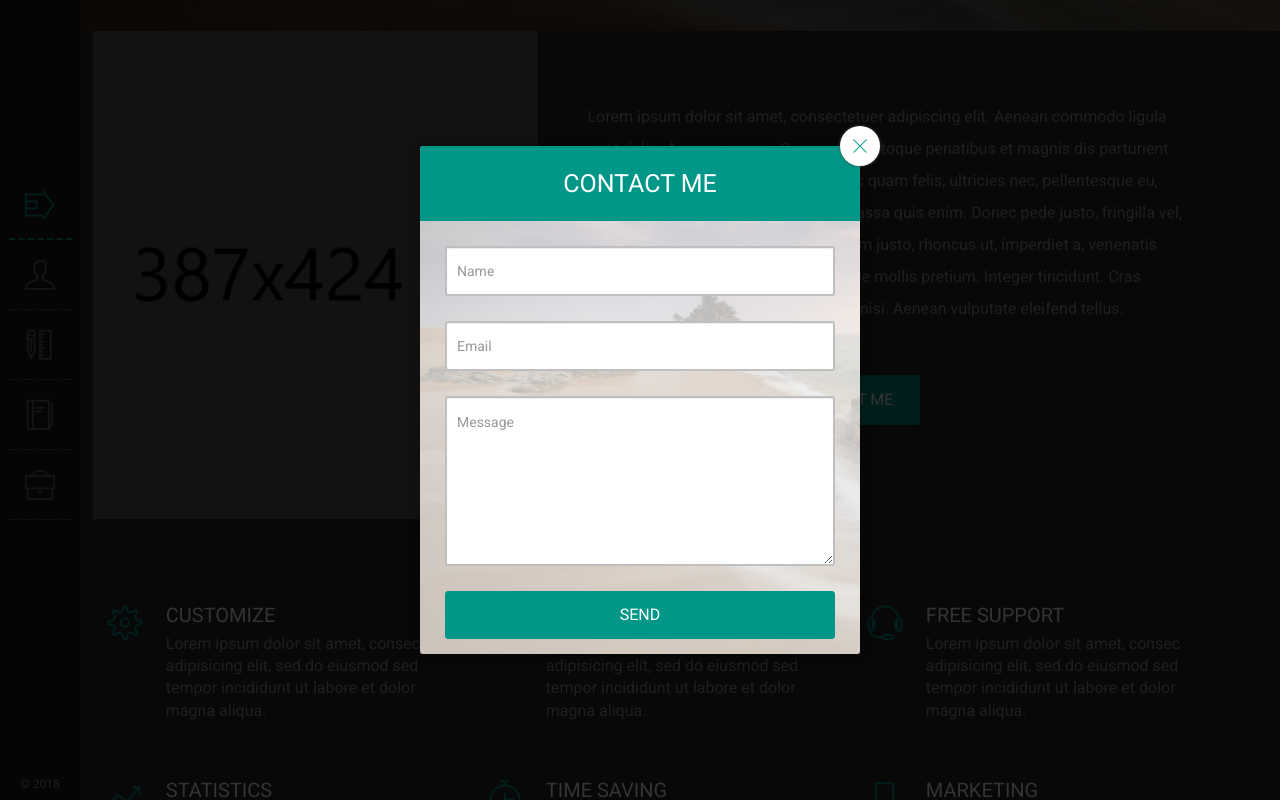
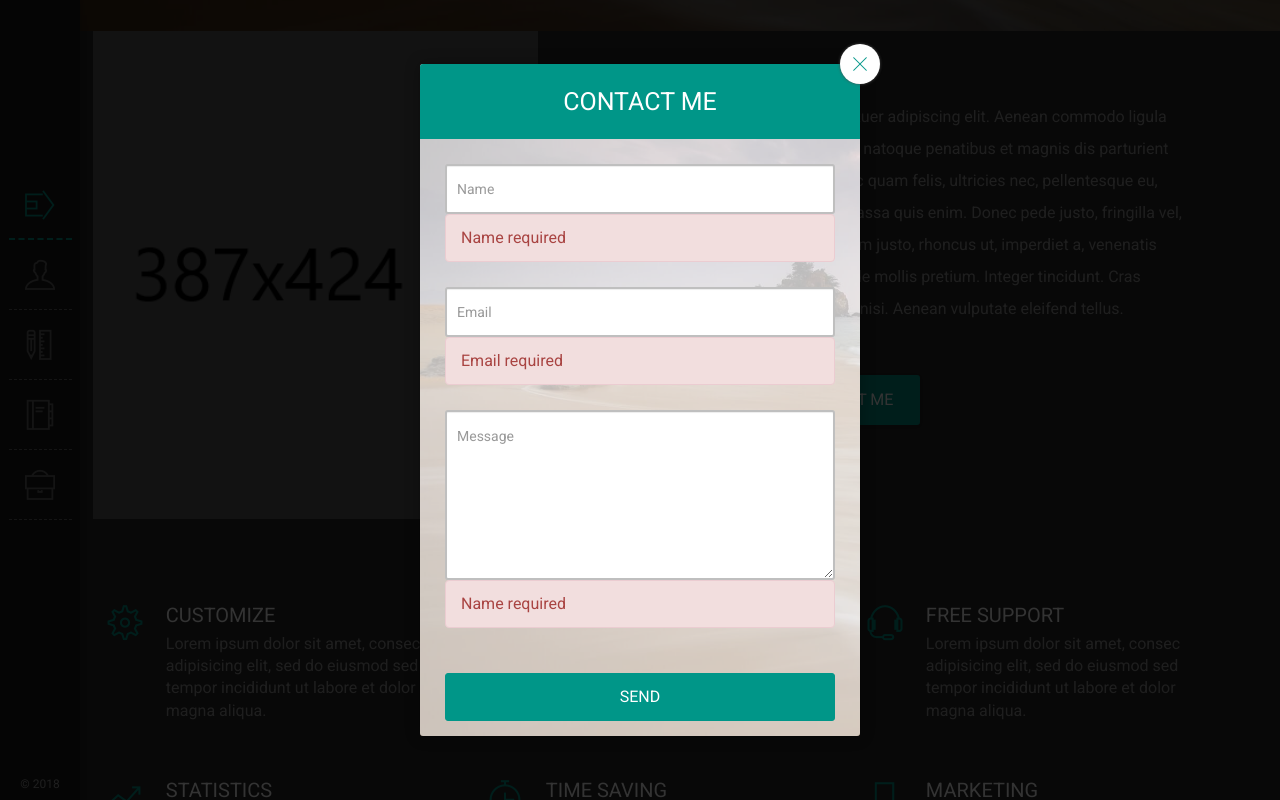
Before and after one commit to uurde/uurde-ui, an Angular app: page / in a window 1280 px wide. Both pictures are taken after a click on the link "CONTACT ME". Shown: the part 769-1569 px from the top of the page. Built offline with nearby package versions, Linux system fonts and the light colour scheme.

Commit message:
getAllContact method added

```diff
--- a/src/app/contact/contact.component.html
+++ b/src/app/contact/contact.component.html
@@ -3,20 +3,17 @@
   <i class="ti-close close-contact"></i>
 </div>
 <div class="main-contact">
-  <form (ngSubmit)="onSubmit(contact.form)" #contact="ngForm" >
-    <input type="text" class="form-control" placeholder="Name" name="senderFullName" [(ngModel)]="contact.senderFullName" #senderFullName="ngModel" required>
-    <div *ngIf="contact.submitted && senderFullName.invalid">
-      <div class="alert alert-danger" *ngIf="senderFullName.errors.required">Name required</div>
-    </div>
-    <input type="text" class="form-control" placeholder="Email" name="senderMailAdress" [(ngModel)]="contact.senderMailAdress" #senderMailAdress="ngModel" required>
-    <div *ngIf="contact.submitted && senderMailAdress.invalid">
-        <div class="alert alert-danger" *ngIf="senderMailAdress.errors.required">Email required</div>
-      </div>
-    <textarea name="MailBody" class="form-control" placeholder="Message" name="mailBody" [(ngModel)]="contact.mailBody" #mailBody="ngModel" required></textarea>
-    <div *ngIf="contact.submitted && mailBody.invalid">
-        <div class="alert alert-danger" *ngIf="mailBody.errors.required">Name required</div>
-      </div>
-    <button type="submit">send</button>
+  <form (ngSubmit)="onSubmit(contact.form); contact.reset()" #contact="ngForm">
+    <input type="text" class="form-control" placeholder="Name" name="senderFullName" [(ngModel)]="contact.senderFullName" #senderFullName="ngModel"
+      required>
+    <div class="alert alert-danger" *ngIf="senderFullName.invalid">Name required</div>
+    <input type="text" class="form-control" placeholder="Email" name="senderMailAdress" [(ngModel)]="contact.senderMailAdress"
+      #senderMailAdress="ngModel" required>
+    <div class="alert alert-danger" *ngIf="senderMailAdress.invalid">Email required</div>
+    <textarea name="MailBody" class="form-control" placeholder="Message" name="mailBody" [(ngModel)]="contact.mailBody" #mailBody="ngModel"
+      required></textarea>
+    <div class="alert alert-danger" *ngIf="mailBody.invalid">Name required</div>
+    <button type="submit" [disabled]="contact.form.invalid">send</button>
   </form>
 </div>
 <div class="form-success">
--- a/src/app/contact/contact.component.ts
+++ b/src/app/contact/contact.component.ts
@@ -7,7 +7,7 @@ import { ContactService } from 'src/app/services/contact.service';
   selector: 'app-contact',
   templateUrl: './contact.component.html',
   styleUrls: ['./contact.component.css'],
-  providers:[ContactService]
+  providers: [ContactService]
 })
 export class ContactComponent implements OnInit {
 
--- a/src/app/services/contact.service.ts
+++ b/src/app/services/contact.service.ts
@@ -1,7 +1,6 @@
 import { HttpClient } from '@angular/common/http';
 import { Injectable } from '@angular/core';
 import { map, tap } from "rxjs/operators";
-//import 'rxjs/add/operator/toPromise';
 import { Observable } from 'rxjs';
 
 import { ContactModel } from 'src/app/models/contact.model';
@@ -19,8 +18,9 @@ export class ContactService {
 
     createContact(contact: ContactModel) {
         this._http.post(this._url, contact, this.headerConfig.httpOptions).subscribe(status => console.log(JSON.stringify(status)));
-        //return this._http.post(this._url, JSON.stringify(contact), this.headerConfig.httpOptions).pipe(tap(res => { return res }));
+    }
 
-        //pipe(map(res => res.json())
+    getAllContact(){
+        this._http.get(this._url,this.headerConfig.httpOptions).pipe(tap(res => {return res;}));
     }
 }
```
Also changed, not shown: 1 other file (tests, documents, lock files or other folders).
